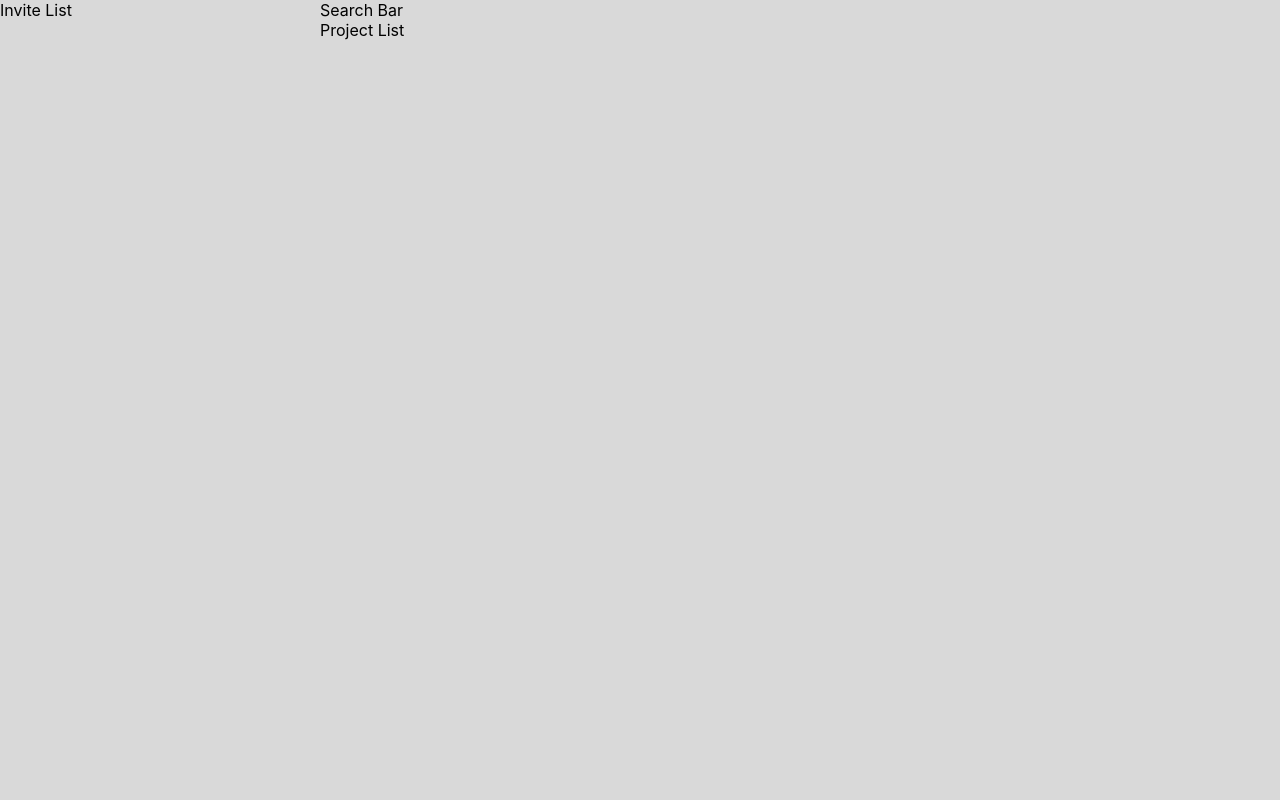
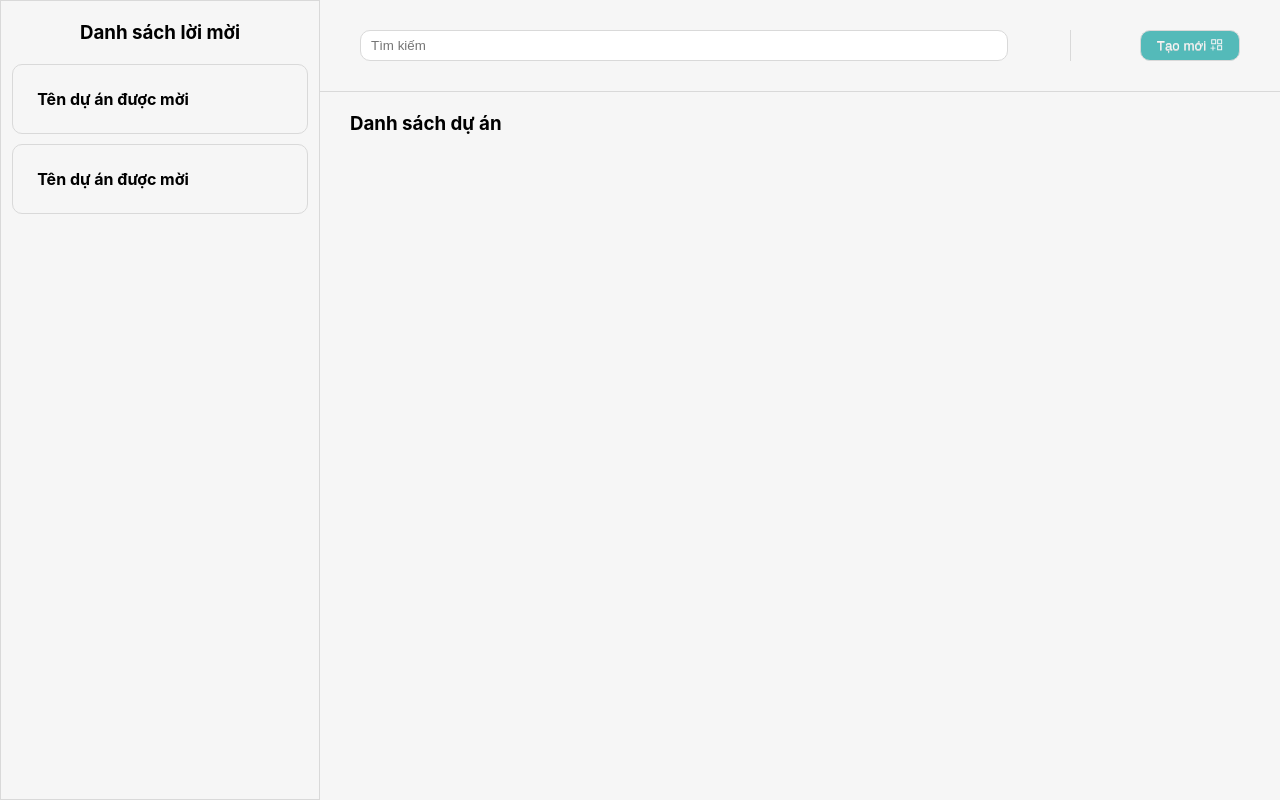
Before and after one commit to heocon1207bee/X07-T3-WorkflowManagement-FE, a React (Create React App) app: page / in a window 1280 px wide. Built offline with nearby package versions, Linux system fonts and the light colour scheme.

Commit message:
update 25/11

```diff
--- a/package.json
+++ b/package.json
@@ -3,11 +3,13 @@
   "version": "0.1.0",
   "private": true,
   "dependencies": {
+    "@ant-design/icons": "^4.8.0",
     "@testing-library/jest-dom": "^5.16.5",
     "@testing-library/react": "^13.4.0",
     "@testing-library/user-event": "^13.5.0",
     "antd": "^5.0.1",
     "react": "^18.2.0",
+    "react-collapse": "^5.1.1",
     "react-dom": "^18.2.0",
     "react-redux": "^8.0.5",
     "react-router-dom": "^6.4.3",
--- a/src/assets/scss/ProjectListPage/main.scss
+++ b/src/assets/scss/ProjectListPage/main.scss
@@ -1,17 +1,106 @@
-@import "../color.scss";
+@import "../color";
+@import "../button";
+@import "../input";
 
 .project-list-page {
     display: flex;
     flex-direction: row;
     height: 100%;
-    background-color: $mainBgGray;
+    background-color: $mainBgWhite;
 
-    .invite-list {
+    .invite-container {
         flex: 25%;
+        min-width: 200px;
+        max-width: 400px;
         min-height: 100vh;
+        padding: 0 0.7rem;
+        border: 1px solid $mainBgGray;
+
+        .invite-label {
+            padding: 20px 0;
+            h3 {
+                text-align: center;
+            }
+        }
+
+        .invite-item {
+            padding: 1rem;
+            border-radius: 10px;
+            border: 1px solid $mainBgGray;
+            margin-bottom: 10px;
+
+            h4{
+                padding: 0.5rem;
+                &:hover {
+                    text-decoration: underline;
+                }
+            }
+
+            .ReactCollapse--collapse {
+                transition: height 500ms;
+            }
+
+            .invite-info {
+                margin: 10px 0;
+                padding: 10px 0.5em;
+                border: 1px solid $mainBgGray;
+                font-size: 13px;
+            }
+
+            .invite-reply {
+                display: flex;
+                flex-direction: row;
+                align-items: center;
+                justify-content: flex-end;
+
+                .accept-button {
+                    @include acceptButton();
+                    margin-left: 5px;
+                }
+
+                .cancel-button {
+                    @include cancelButton();
+                }
+            }
+        }
     }
 
-    .pj-container {
+    .pjs-container {
         flex: 75%;
+
+        .search-container {
+            display: flex;
+            flex-direction: row;
+            align-items: center;
+            padding: 20px 30px;
+
+            .search-bar {
+                width: 80%;
+                //text-align: center;
+                input {
+                    @include inputStyle();
+                    margin: 10px;
+                    width: 90%;
+                }
+            }
+
+            .create-pj-button {
+                width: 20%;
+                min-width: 120px;
+                border-left: 1px solid $mainBgGray;
+                text-align: right;
+                button {
+                    @include acceptButton();
+                    margin: 0 10px;
+                    min-width: 100px;
+                }
+            }
+        }
+
+        .project-list-container {
+            padding: 20px 30px;
+            border-top: 1px solid $mainBgGray;
+        }
     }
+
 }
--- /dev/null
+++ b/src/assets/scss/button.scss
@@ -0,0 +1,29 @@
+@import "./color.scss";
+
+@mixin acceptButton() {
+  background-color: $mainGreen;
+  border: 1px solid $mainBgGray;
+  color: $mainBgWhite;
+  padding: 7px 15px;
+  border-radius: 10px;
+  text-shadow: 0 0.5px 0 $mainBgGray;
+  cursor: pointer;
+
+  &:hover {
+    background-color: #62d8d7;
+  }
+}
+
+@mixin cancelButton() {
+  background-color: $buttonRed;
+  border: 1px solid $mainBgGray;
+  color: $mainBgWhite;
+  padding: 7px 10px;
+  border-radius: 10px;
+  text-shadow: 0 0.5px 0 $mainBgGray;
+  cursor: pointer;
+
+  &:hover {
+    background-color: $buttonRedHover;
+  }
+}
--- a/src/assets/scss/color.scss
+++ b/src/assets/scss/color.scss
@@ -4,6 +4,8 @@ $placeholderGray: #6d6d6d;
 
 $buttonBlack: #212121;
 $buttonRed: #ff6464;
+$buttonGreenHover: #62d8d7;
+$buttonRedHover: #ff8888;
 
 $mainBgGray: #d9d9d9;
 $mainBgWhite: #f6f6f6;
--- /dev/null
+++ b/src/assets/scss/input.scss
@@ -0,0 +1,7 @@
+@import "./color.scss";
+
+@mixin inputStyle() {
+  padding: 7px 10px;
+  border: 1px solid $mainBgGray;
+  border-radius: 10px;
+}
--- /dev/null
+++ b/src/components/InviteList/InviteItem.js
@@ -0,0 +1,27 @@
+import React, { useState } from 'react';
+import { Collapse } from 'react-collapse'
+
+const InviteItem = () => {
+    const [collapsed, setCollapsed] = useState(false)
+    const handleCollapse = () => {
+        setCollapsed(!collapsed)
+    }
+    return (
+        <div className='invite-item'>
+            <h4 onClick={handleCollapse} style={{cursor:'pointer'}}>Tên dự án được mời</h4>
+            <Collapse isOpened={collapsed}>
+                <div className='invite-info'>
+                    <p>Người mời: Tên Người Mời</p>
+                    <p>Vào lúc: 2022/11/24 23:00</p>
+                    <p>Người tạo: Tên người tạo</p>
+                </div>
+                <div className='invite-reply'>
+                    <button className='cancel-button'>Hủy bỏ</button>
+                    <button className='accept-button'>Đồng ý</button>
+                </div>
+            </Collapse>
+        </div>
+    );
+};
+
+export default InviteItem;
--- a/src/components/InviteList/InviteList.js
+++ b/src/components/InviteList/InviteList.js
@@ -1,9 +1,16 @@
 import React from 'react'
+import InviteItem from './InviteItem';
 
 const InviteList = () => {
   return (
-    <div className='invite-list'>
-        Invite List
+    <div className='invite-container'>
+        <div className='invite-label'>
+            <h3 style={{overflow:'hidden'}}>Danh sách lời mời</h3>
+        </div>
+        <div className='invite-list'>
+            <InviteItem/>
+            <InviteItem/>
+        </div>
     </div>
   )
 }
--- a/src/components/ProjectList/ProjectList.js
+++ b/src/components/ProjectList/ProjectList.js
@@ -2,8 +2,13 @@ import React from 'react'
 
 const ProjectList = () => {
   return (
-    <div className='project-list'>
-        Project List
+    <div className='project-list-container'>
+        <div className='pjl-label'>
+            <h3>Danh sách dự án</h3>
+        </div>
+        <div className='project-list'>
+
+        </div>
     </div>
   )
 }
--- a/src/components/SearchBar/SearchBar.js
+++ b/src/components/SearchBar/SearchBar.js
@@ -1,9 +1,15 @@
 import React from 'react'
+import { AppstoreAddOutlined } from '@ant-design/icons'
 
 const SearchBar = () => {
   return (
-    <div className='search-bar'>
-        Search Bar
+    <div className='search-container'>
+        <div className='search-bar'>
+            <input placeholder='Tìm kiếm'/>
+        </div>
+        <div className='create-pj-button'>
+            <button>Tạo mới <AppstoreAddOutlined /></button>
+        </div>
     </div>
   )
 }
--- a/src/pages/ProjectListPage.js
+++ b/src/pages/ProjectListPage.js
@@ -8,7 +8,7 @@ const ProjectListPage = () => {
   return (
     <div className='project-list-page'>
       <InviteList/>
-      <div className='pj-container'>
+      <div className='pjs-container'>
         <SearchBar/>
         <ProjectList/>
       </div>
```
Also changed, not shown: 1 other file (tests, documents, lock files or other folders).
